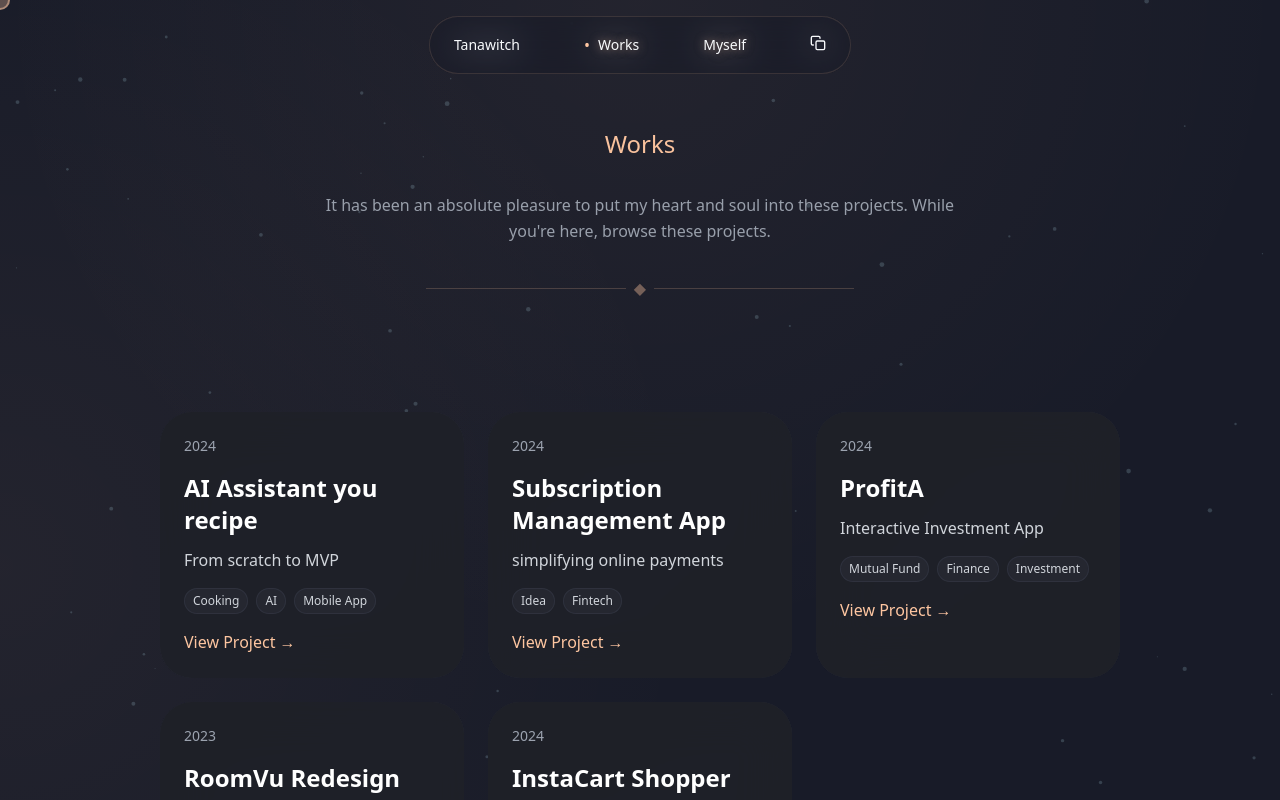
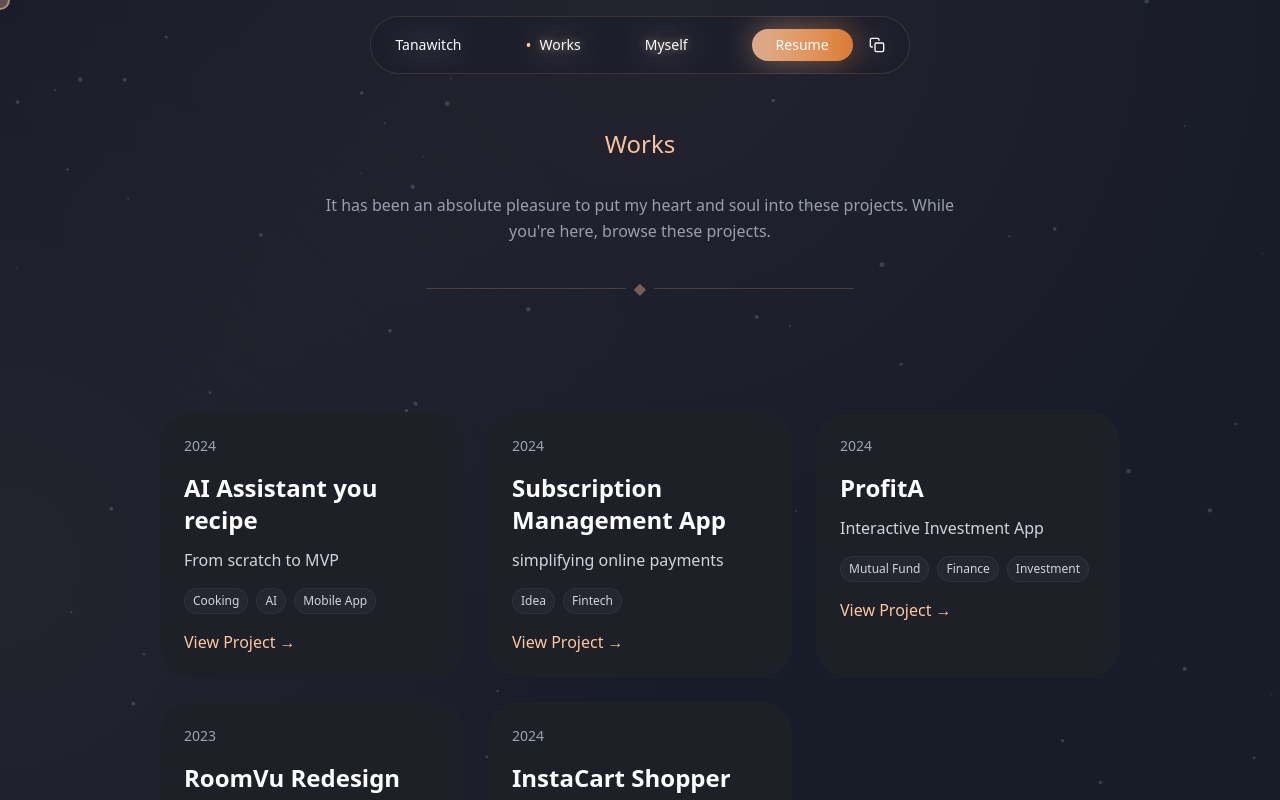
Before and after one commit to thenutlpkl/thenutlpkl.github.io, a React (Vite) app: page /works in a window 1280 px wide. Shown: the top 800 px of the page. Built offline with nearby package versions, Linux system fonts and the light colour scheme.

Commit message:
add resume

```diff
--- a/src/components/Navigation.tsx
+++ b/src/components/Navigation.tsx
@@ -20,6 +20,13 @@ const Navigation = () => {
     setTimeout(() => {
       setIsCopied(false);
     }, 2000);
+  };
+
+  const handleResumeClick = () => {
+    window.open('https://drive.google.com/file/d/1q8HJltl1wuugv__eucGxr5X4A0cVQh8E/view?usp=sharing', '_blank');
+    toast({
+      description: "Opening resume in new tab",
+    });
   };
 
   const isActive = (path: string) => {
@@ -58,7 +65,18 @@ const Navigation = () => {
                 Myself
               </HashLink>
             </div>
-            <div>
+            <div className="flex items-center gap-4">
+              <button
+                onClick={handleResumeClick}
+                className="relative px-6 py-1.5 text-sm font-medium text-white rounded-full
+                overflow-hidden transition-all duration-300 hover:scale-105 group"
+              >
+                <div className="absolute inset-0 bg-gradient-to-r from-[#FEC6A1] via-[#FF8C37] to-[#FEC6A1]
+                opacity-80 group-hover:opacity-100 bg-[length:200%_100%] animate-gradientShift"></div>
+                <div className="absolute inset-0 bg-gradient-to-l from-[#FEC6A1] via-[#FF8C37] to-[#FEC6A1]
+                opacity-0 group-hover:opacity-80 bg-[length:200%_100%] animate-gradientShiftReverse"></div>
+                <span className="relative">Resume</span>
+              </button>
               <button
                 onClick={handleCopy}
                 className="text-sm hover:text-[#FEC6A1] transition-colors"
```
